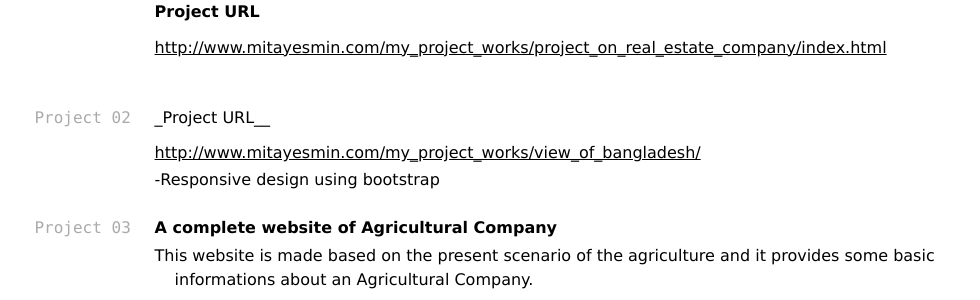
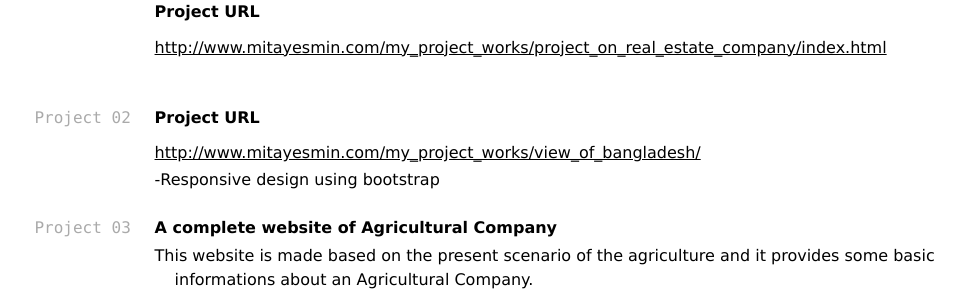
Before and after one commit to mita07/my-resume, a Jekyll site: the page built from index.md, in a window 1280 px wide and 900 px high, scrolled down 3051 px. Shown: the part 152-452 px from the top of the window, without its empty margins (300-1280 px from the left). Built offline with Jekyll 4.4.1, drawn with Linux system fonts in a browser that asks for light colours.

```diff
--- a/index.md
+++ b/index.md
@@ -149,7 +149,7 @@ __Project URL__
 
 `Project 02`
 
-_Project URL__
+__Project URL__
 
 [http://www.mitayesmin.com/my_project_works/view_of_bangladesh/](http://www.mitayesmin.com/my_project_works/view_of_bangladesh/)
 
```
